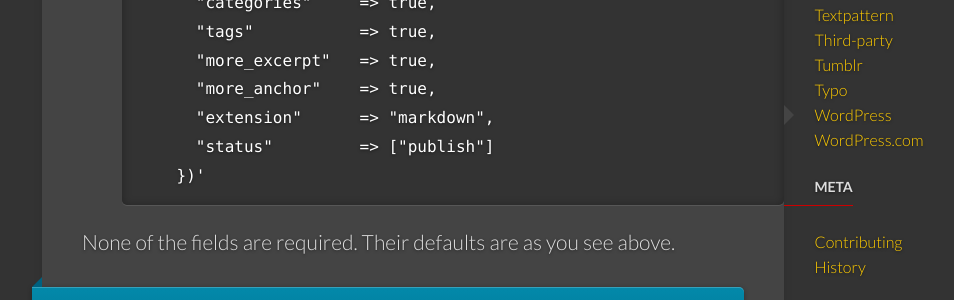
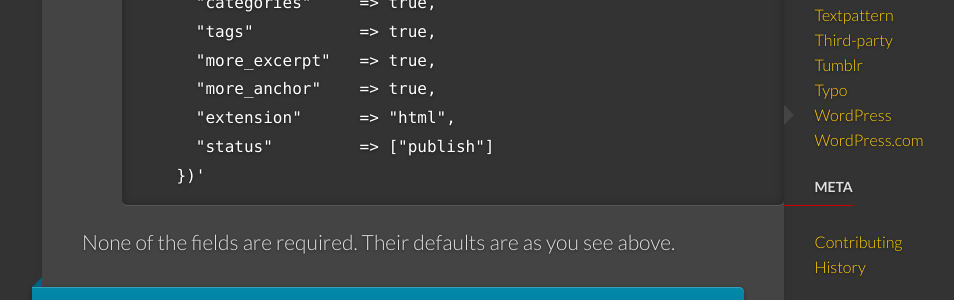
Before and after one commit to jekyll/jekyll-import, a Jekyll site: the page built from site/_importers/wordpress.md, in a window 1280 px wide. Shown: the part 822-1122 px from the top of the page, without its empty margins (129-1083 px from the left). Built offline with Jekyll 4.4.1, drawn with Linux system fonts in a browser that asks for light colours; some web fonts are replaced; some of the changed text lies outside the part shown.

Commit message:
Wordpress extension html

```diff
--- a/lib/jekyll-import/importers/wordpress.rb
+++ b/lib/jekyll-import/importers/wordpress.rb
@@ -64,7 +64,7 @@
       #                   two HTML anchors with ids "more" and
       #                   "more-NNN" (where NNN is the post number).
       #                   Default: true.
-      # :extension::      Set the post extension. Default: "markdown"
+      # :extension::      Set the post extension. Default: "html"
       # :status::         Array of allowed post statuses. Only
       #                   posts with matching status will be migrated.
       #                   Known statuses are :publish, :draft, :private,
@@ -87,7 +87,7 @@
           :tags           => opts.fetch('tags', true),
           :more_excerpt   => opts.fetch('more_excerpt', true),
           :more_anchor    => opts.fetch('more_anchor', true),
-          :extension      => opts.fetch('extension', 'markdown'),
+          :extension      => opts.fetch('extension', 'html'),
           :status         => opts.fetch('status', ['publish']).map(&:to_sym) # :draft, :private, :revision
         }
 
--- a/site/_importers/wordpress.md
+++ b/site/_importers/wordpress.md
@@ -33,7 +33,7 @@
       "tags"           => true,
       "more_excerpt"   => true,
       "more_anchor"    => true,
-      "extension"      => "markdown",
+      "extension"      => "html",
       "status"         => ["publish"]
     })'
 {% endhighlight %}
```
